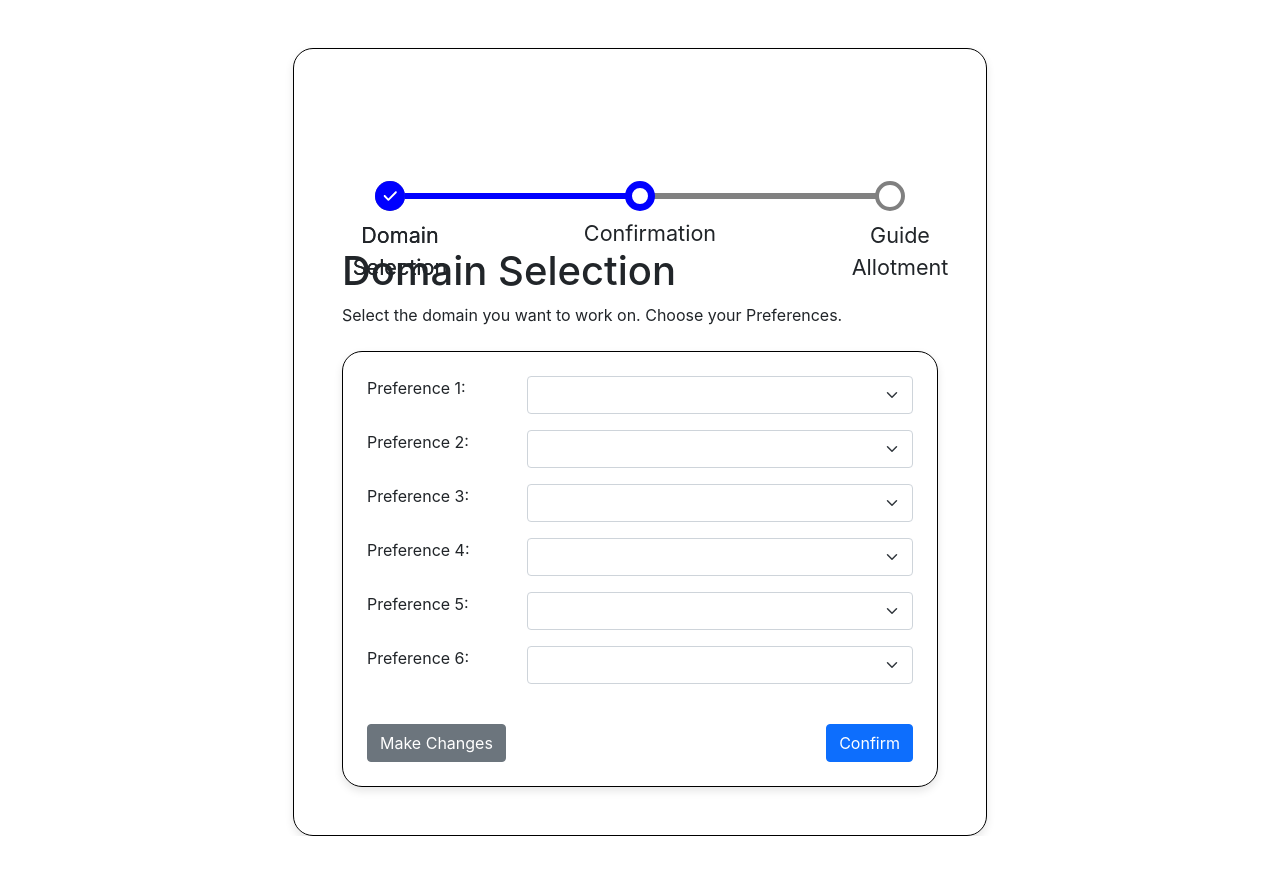
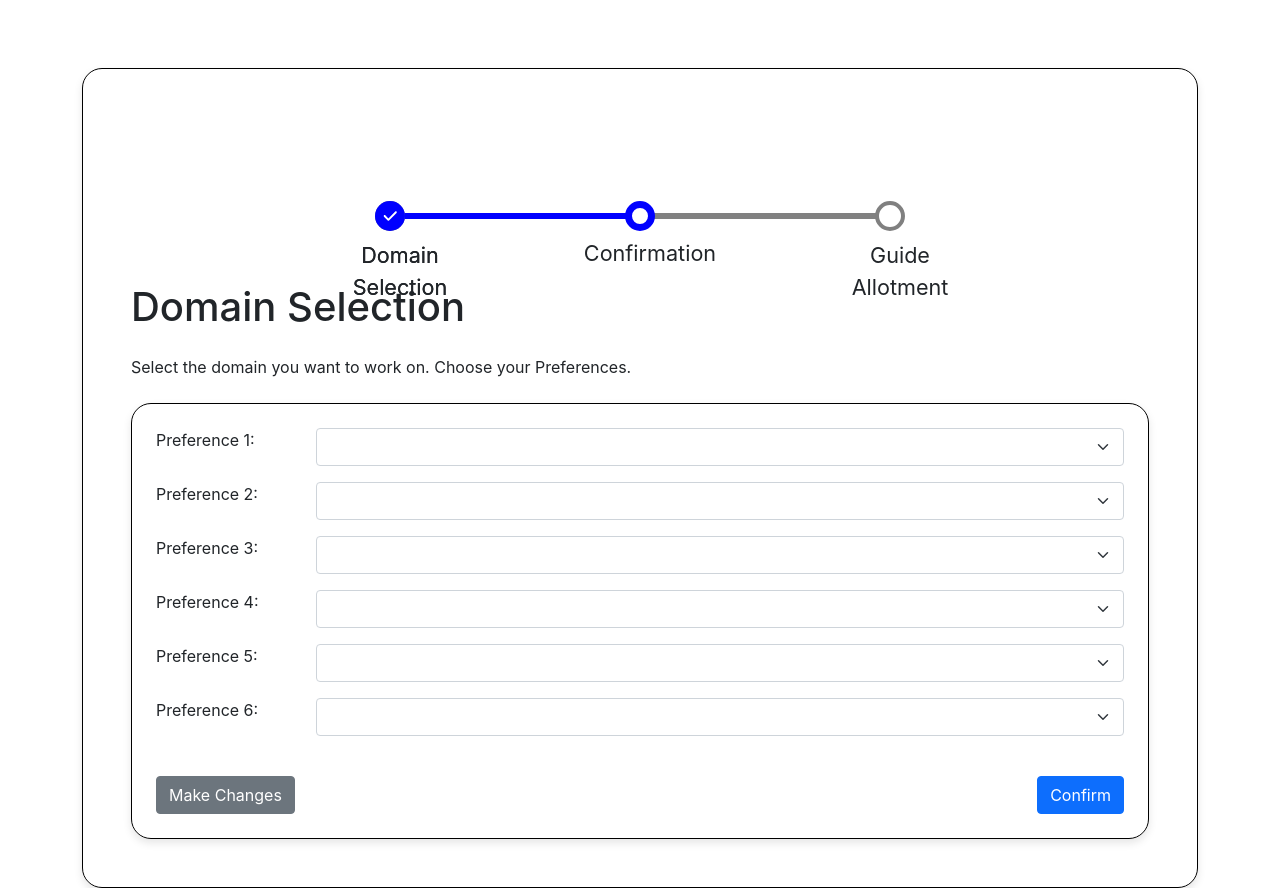
Before and after one commit to metallust/ResearchHouse, a React (Create React App) app in the folder client/: page /domain in a window 1280 px wide. Before the commit the page ends 836 px from the top, so only its background shows below. Built offline with nearby package versions, Linux system fonts and the light colour scheme.

Commit message:
domain student

```diff
--- a/client/src/components/DomainSelection.js
+++ b/client/src/components/DomainSelection.js
@@ -13,13 +13,14 @@ const DomainSelection = () => {
 	};
 
 	return (
-		<div className='container d-flex justify-content-center pt-5'>
+		<div className='container pt-5'>
 			<div
 				className='p-5'
 				style={{
 					border: "1px solid black",
 					borderRadius: "20px",
 					boxShadow: "0px 4px 8px rgba(0, 0, 0, 0.1)", // Adding shadow
+					marginTop: "20px", // Adjusted margin
 				}}
 			>
 				<Timeline
@@ -41,8 +42,8 @@ const DomainSelection = () => {
 						},
 					]}
 				/>
-				<div>
-					<h1>Domain Selection</h1>
+				<div className='mt-3'>
+					<h1 className='mb-4'>Domain Selection</h1>
 					<p>
 						Select the domain you want to work on. Choose your
 						Preferences.
```
